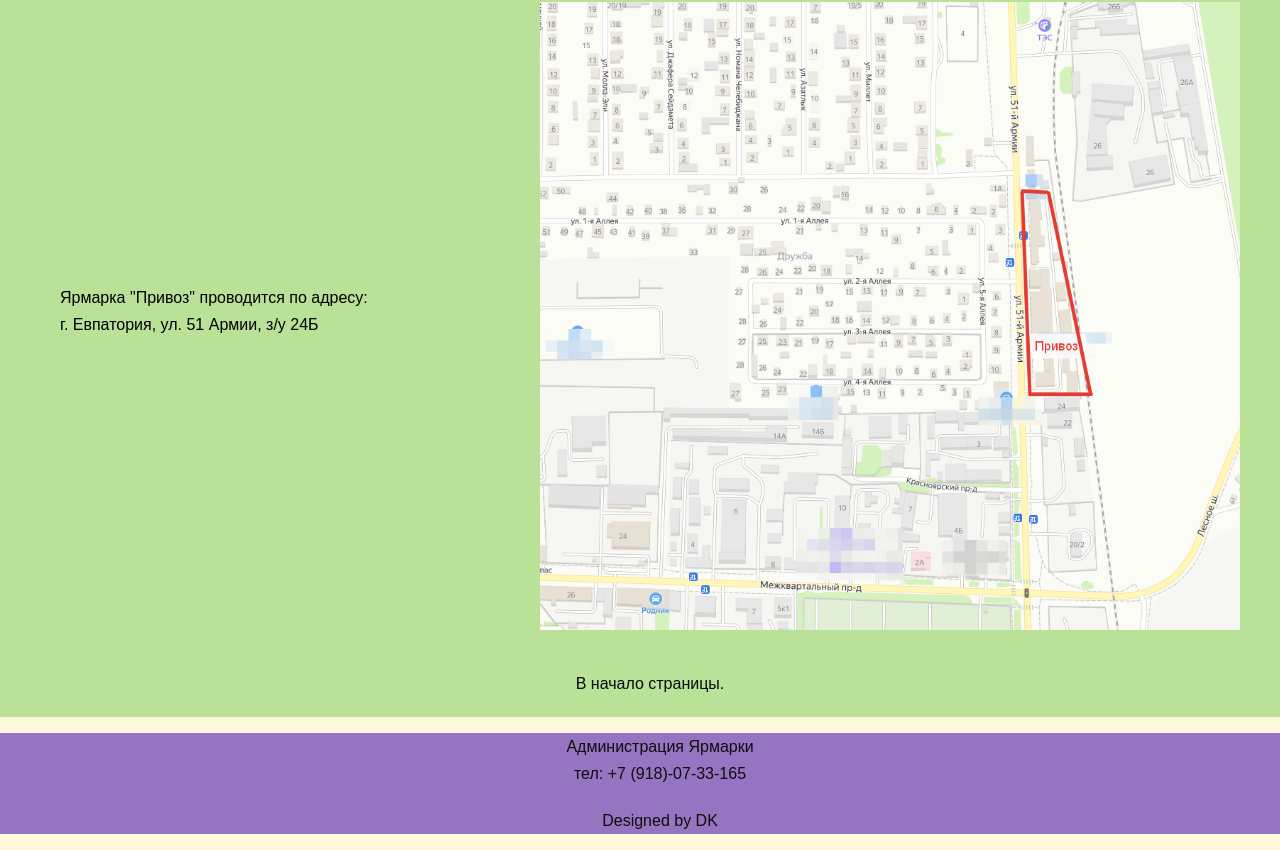
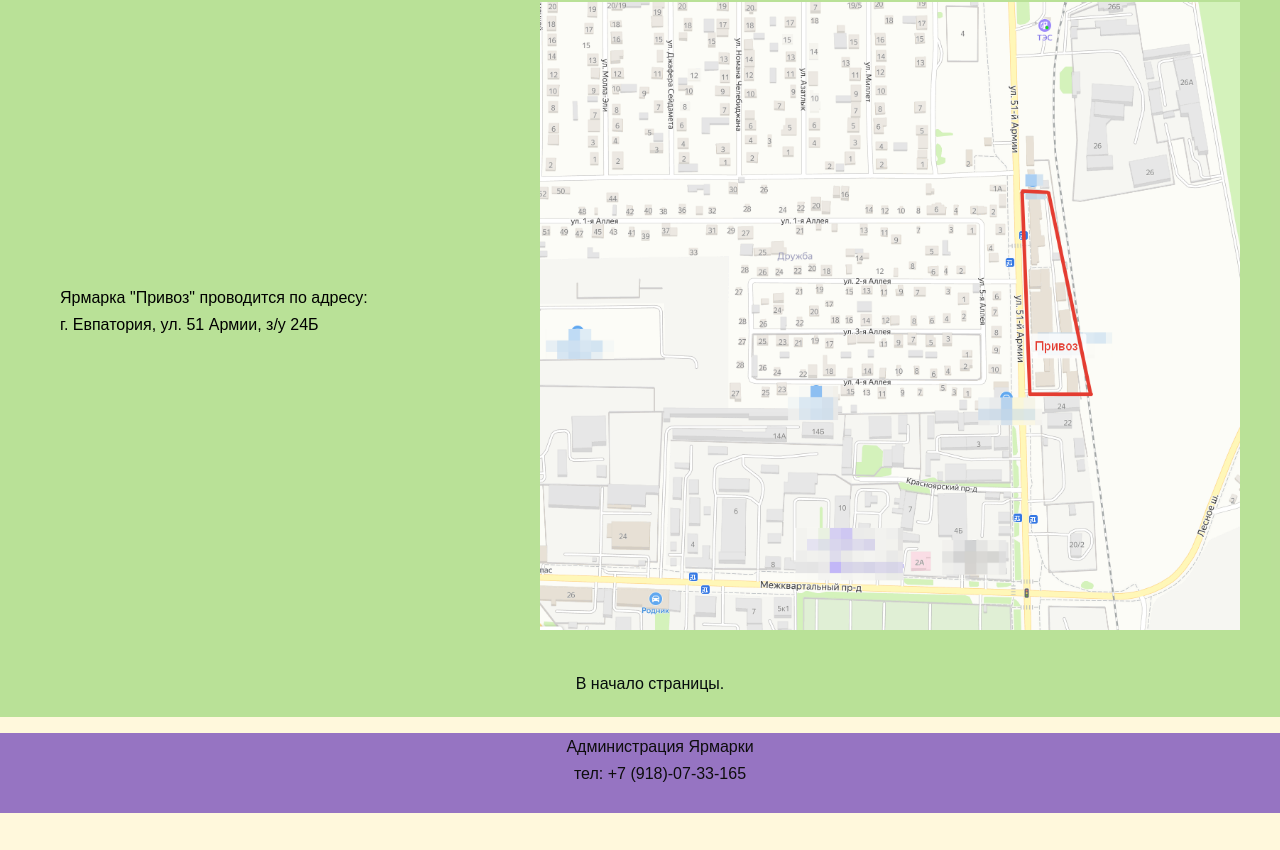
Before and after one commit to Yarmarka/Privoz, a plain HTML site: page index.html in a window 1280 px wide. Shown: the part 5009-5859 px from the top of the page. After the commit the page ends 5822 px from the top, so only its background shows below. Drawn offline with Linux system fonts and the light colour scheme.

Commit message:
Add files via upload
Signed-off-by: Yarmarka <108365104+Yarmarka@users.noreply.github.com>

```diff
--- a/index.html
+++ b/index.html
@@ -150,11 +150,10 @@
     <footer class="footer">
         <div class="container">
             <menu class="footer__menu">
-
                 <div class="footer__contacts">
                     <div class="footer_admin">Администрация Ярмарки</div>
                     <a href="tel:+79781917974" class="footer__phone">тел: +7 (918)-07-33-165</a>
-                    <a href="https://dzen.ru/id/606abd6c89f7d86cad0a862c" class="name_dev">Designed by <span>DK</span></a>
+                    <!-- <a href="https://dzen.ru/id/606abd6c89f7d86cad0a862c" class="name_dev">Designed by <span>DK</span></a> -->
                 </div>
             </menu>
         </div>
```
